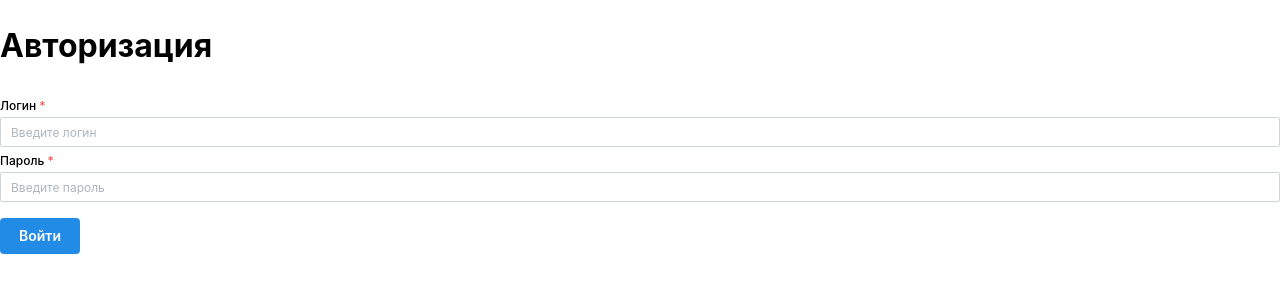
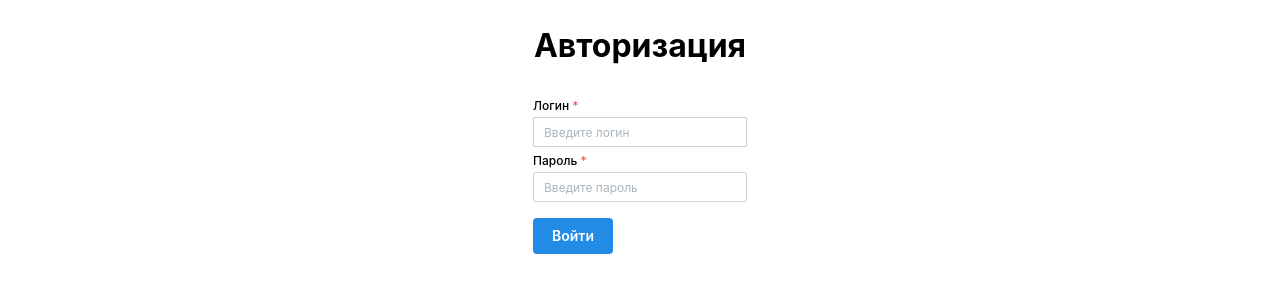
Before and after one commit to kravtsovartem/homework-06, a React (Vite) app: page /#/login in a window 1280 px wide. Shown: the top 300 px of the page. Built offline with nearby package versions, Linux system fonts and the light colour scheme.

Commit message:
fix: Добавлены исправления стилей и логики входа для формы входа

```diff
--- a/src/components/Signin.tsx
+++ b/src/components/Signin.tsx
@@ -1,4 +1,4 @@
-import { Button, TextInput } from '@mantine/core'
+import { Box, Button, Center, TextInput } from '@mantine/core'
 import { useRef, useState } from 'react'
 import { MdAlternateEmail, MdPassword } from 'react-icons/md'
 
@@ -60,9 +60,11 @@ const SignIn = ({ onSubmit }: ISigninProps) => {
   }
 
   return (
-    <div>
+    <Center style={{ flexDirection: 'column' }}>
+      <Box>
         <h1>Авторизация</h1>
-
+      </Box>
+      <Box>
         <form ref={formRef} onSubmit={handleSubmit}>
           {loginForm.map((item) => (
             <TextInput
@@ -82,17 +84,16 @@ const SignIn = ({ onSubmit }: ISigninProps) => {
               disabled={false}
               withAsterisk
               type={item.type}
-            icon={item.icon}
               onChange={(e) => handleChangeInput(item.name, e)}
               required
             />
           ))}
-
           <p>
             <Button type="submit">Войти</Button>
           </p>
         </form>
-    </div>
+      </Box>
+    </Center>
   )
 }
 
--- a/src/pages/LoginPage.tsx
+++ b/src/pages/LoginPage.tsx
@@ -7,7 +7,7 @@ export default function LoginPage() {
   const location = useLocation()
 	const navigate = useNavigate()
 
-  const from = location.state?.from
+  const from = location.state?.from ?? '/'
 
   const handleClickSubmit = (data: ILoginFormData) => {
     auth.login(data.login, () => {
```
Lines whose indentation alone changed are shown as unchanged.
